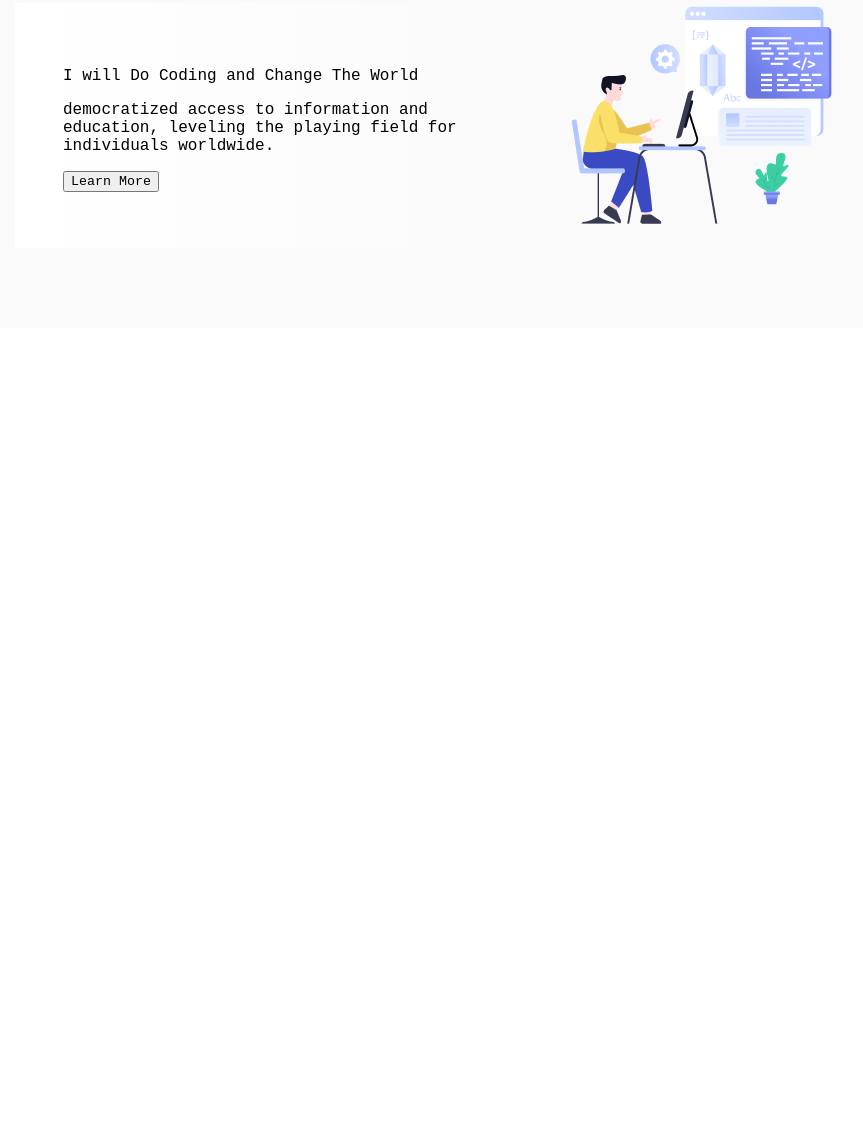
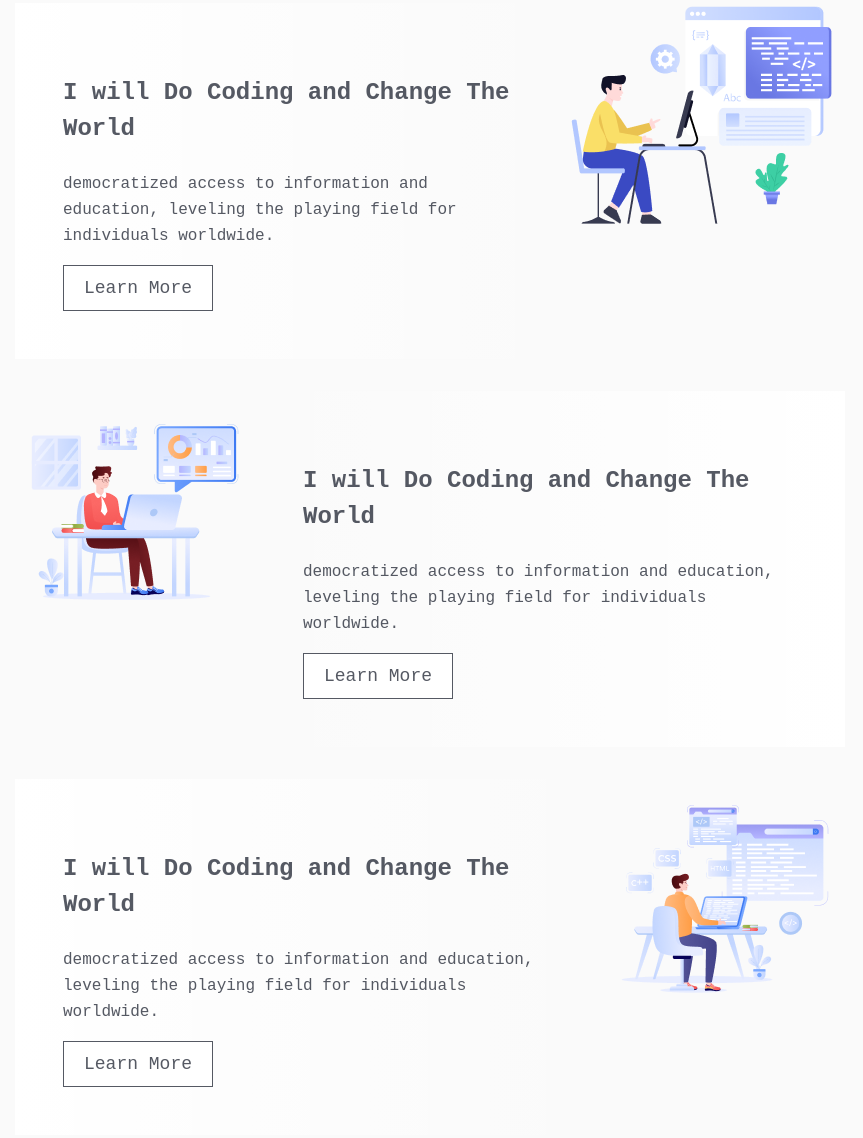
Before and after one commit to NaziaIslam2024/Assignment1-Portfolio, a plain HTML site: page index.html in a window 1280 px wide. Shown: the part 1131-2269 px from the top of the page, without its empty margins (210-1073 px from the left). Before the commit the page ends 1519 px from the top, so only its background shows below. Drawn offline with Linux system fonts and the light colour scheme; a web font is replaced by a local one.

Commit message:
completed why web developer

```diff
--- a/index.html
+++ b/index.html
@@ -27,12 +27,32 @@
         <div class="wish">
             <div class="wish-list">
                 <div class="wish-text odd-gradient">
-                    <p>I will Do Coding and Change The World</p>
-                    <p>democratized access to information and education, leveling the playing field for individuals worldwide.</p>
-                    <button>Learn More</button>
+                    <p class="wish-title">I will Do Coding and Change The World</p>
+                    <p class="wish-desc">democratized access to information and education, leveling the playing field for individuals worldwide.</p>
+                    <button class="btn-why-dev">Learn More</button>
                 </div>
                 <div class="wish-img">
                     <img src="assets/Layer_1.png" alt="">
+                </div>
+            </div>
+            <div class="wish-list-rev wish-list ">
+                <div class="wish-text even-gradient">
+                    <p class="wish-title">I will Do Coding and Change The World</p>
+                    <p class="wish-desc">democratized access to information and education, leveling the playing field for individuals worldwide.</p>
+                    <button class="btn-why-dev">Learn More</button>
+                </div>
+                <div class="wish-img">
+                    <img src="assets/Group 3.png" alt="">
+                </div>
+            </div>
+            <div class="wish-list">
+                <div class="wish-text odd-gradient">
+                    <p class="wish-title">I will Do Coding and Change The World</p>
+                    <p class="wish-desc">democratized access to information and education, leveling the playing field for individuals worldwide.</p>
+                    <button class="btn-why-dev">Learn More</button>
+                </div>
+                <div class="wish-img">
+                    <img src="assets/Group 4.png" alt="">
                 </div>
             </div>
         </div>
--- a/style.css
+++ b/style.css
@@ -102,13 +102,48 @@ header .title{
     border-radius: 16px;
     display: flex;
     flex-direction: row;
+    margin-bottom: 32px;
+ }
+
+ .wish-text{
+    padding: 48px;
+ }
+
+ .wish-title{
+    color: rgba(13, 19, 33, 0.7);
+    font-size: 24px;
+    font-weight: 700;
+    line-height: 36px;
+    letter-spacing: 0%;
+    text-align: left;
+ }
+
+ .wish-desc{
+    color: rgba(13, 19, 33, 0.7);
+    font-size: 16px;
+    font-weight: 400;
+    line-height: 26px;
+    letter-spacing: 0%;
+    text-align: left;
  }
 
  .odd-gradient{
-    padding: 48px;
     background: linear-gradient(90.00deg, rgb(255, 255, 255),rgba(255, 255, 255, 0) 100%);
+ }
+
+ .wish-list-rev{
+    flex-direction: row-reverse;
  }
 
  .even-gradient{
     background: linear-gradient(270.00deg, rgb(255, 255, 255),rgba(255, 255, 255, 0) 100%);
  }
+
+ .btn-why-dev{
+    padding: 12px 20px;
+    border: 1px solid rgba(13, 19, 33, 0.7);
+    border-radius: 0;
+    color: rgba(13, 19, 33, 0.7);
+    font-size: 18px;
+    background-color: white;
+ }
```
